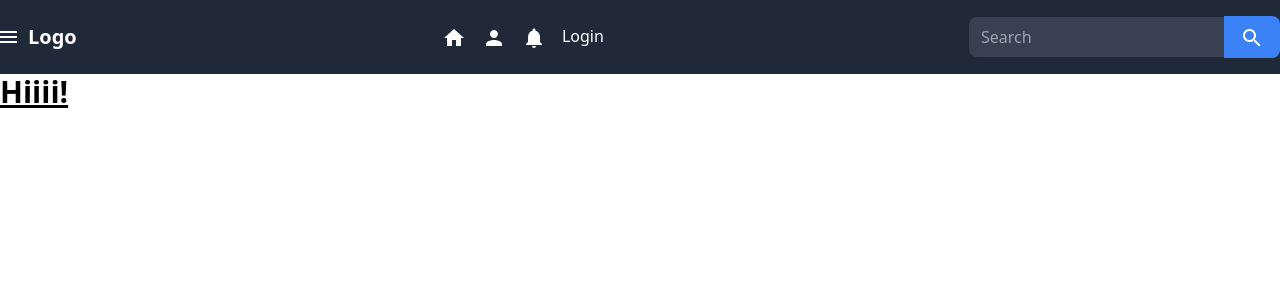
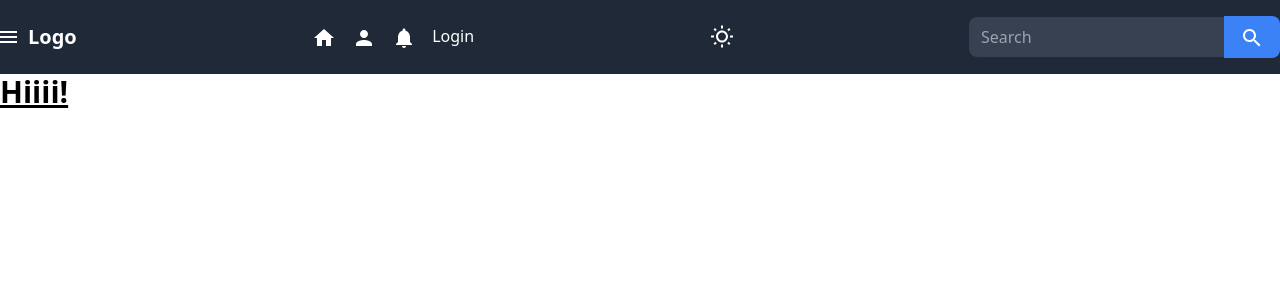
Before and after one commit to ProperPoe/videoStorage-app.github.io, a React (Create React App) app in the folder client/: page / in a window 1280 px wide. Shown: the top 300 px of the page. Built offline with nearby package versions, Linux system fonts and the light colour scheme.

Commit message:
Added darkmode and lightmode icons in preparation to provide darkmode and lightmode functionality to the app styling

```diff
--- a/client/src/components/Navbar.tsx
+++ b/client/src/components/Navbar.tsx
@@ -1,12 +1,15 @@
 import React, { PureComponent } from 'react'
 import { connect } from 'react-redux'
+import DarkModeOutlinedIcon from '@mui/icons-material/DarkModeOutlined'
+import WbSunnyOutlinedIcon from '@mui/icons-material/WbSunnyOutlined'
 import {Menu, MenuItem, IconButton} from '@mui/material'
-import {Home, Person, Notifications, Search, Menu as MenuIcon} from '@mui/icons-material'
+import {Home, Person, Notifications, Search, Menu as MenuIcon, Brightness4, Brightness7} from '@mui/icons-material'
 
 
 interface Props {}
 interface State {
     anchorEl: null | HTMLElement;
+    darkModeIcon: boolean;
 }
 
 class Navbar extends PureComponent<Props, State> {
@@ -14,6 +17,7 @@ class Navbar extends PureComponent<Props, State> {
         super(props);
         this.state = {
           anchorEl: null,
+          darkModeIcon: false,
         };
       }
 
@@ -25,8 +29,14 @@ class Navbar extends PureComponent<Props, State> {
         this.setState({ anchorEl: null });
       };
 
+      toggleDarkMode = () => {
+        this.setState((prevState) => ({
+            darkModeIcon: !prevState.darkModeIcon
+        }))
+      }
+
     render() {
-        const {anchorEl} = this.state;
+        const {anchorEl, darkModeIcon} = this.state;
 
         return (
             <>
@@ -57,6 +67,15 @@ class Navbar extends PureComponent<Props, State> {
                         <a href="#" className='hover:text-blue-400 transition duration-300 hover:underline hover:scale-110'><Notifications/></a>
                         <a href="#" className='hover:text-blue-300 transition duration-300 hover:underline hover:scale-110'>Login</a>
                     </div>
+                    {/* Lightmode/Darkmode */}
+                    {darkModeIcon ? (
+                        <DarkModeOutlinedIcon onClick={this.toggleDarkMode} className='text-white cursor-pointer hover:text-gray-300 transition duration-300' />
+                       ):(
+                        <WbSunnyOutlinedIcon onClick={this.toggleDarkMode} className='text-white cursor-pointer hover:text-gray-300 transition duration-300' />
+                    )
+
+                    }
+
                      {/* Seach Input */}
                      <div className='flex items-center'>
                         <input type="text" placeholder='Search' className='rounded-l-lg px-3 py-2 bg-gray-700 text-gray-200 focus:outline-none' />
```
